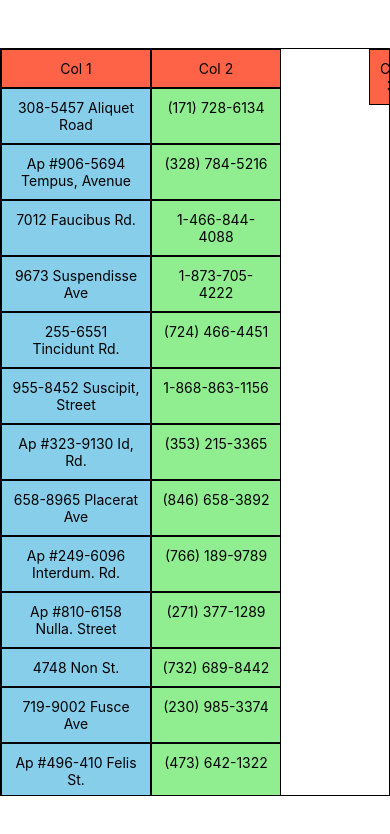
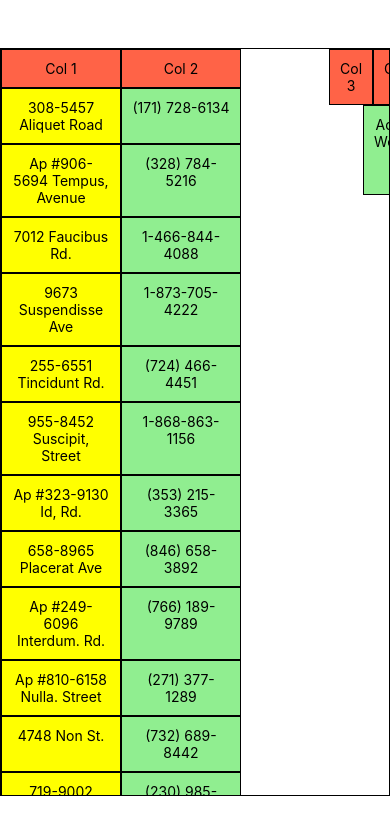
Before and after one commit to DrewIndeed/react-native-projects, a React Native app in the folder freezable-table/: screen / in a window 390 px wide. Shown: the top 834 px of the page. Built offline with nearby package versions, Linux system fonts and the light colour scheme.

Commit message:
124: IMPORTANT: resolved: inconsistent height on freezing columns
- REVOLED BY: adding conditions for pushing margin of scrollable table + FROM LAST COMMIT: force scroll limit of scrollable table using scrollTo

```diff
--- a/freezable-table/App.tsx
+++ b/freezable-table/App.tsx
@@ -10,12 +10,12 @@ export default function App() {
         defaultWidth={150}
         columns={[
           {
-            width: 150,
+            width: 120,
             header: 'Col 1',
             key: 'address',
           },
           {
-            width: 130,
+            width: 120,
             header: 'Col 2',
             key: 'phone',
           },
@@ -36,8 +36,7 @@ export default function App() {
           </View>
         )}
         freezeColNum={2}
-        // freezeRowNum={2}
-
+        freezeRowNum={2}
         mainContainerStyles={{
           marginVertical: 48,
           borderWidth: 1,
@@ -47,7 +46,7 @@ export default function App() {
           backgroundColor: 'tomato',
         }}
         firstColStyles={{
-          backgroundColor: 'skyblue',
+          backgroundColor: 'yellow',
         }}
         bodyStyles={{
           backgroundColor: 'lightgreen',
--- a/freezable-table/FreezableTable.tsx
+++ b/freezable-table/FreezableTable.tsx
@@ -320,7 +320,12 @@ export default function FreezableTable(props: FreezableTableProps) {
       <View
         style={[
           FreezableTableMainSheet.scrollableTable,
-          { marginLeft: accWidth },
+          {
+            marginLeft:
+              !freezeColNum || (freezeColNum && freezeColNum === 0)
+                ? 0
+                : accWidth,
+          },
         ]}
       >
         {headerRowDataFrame.map((headerRowArr: string[], idx: number) => (
```
